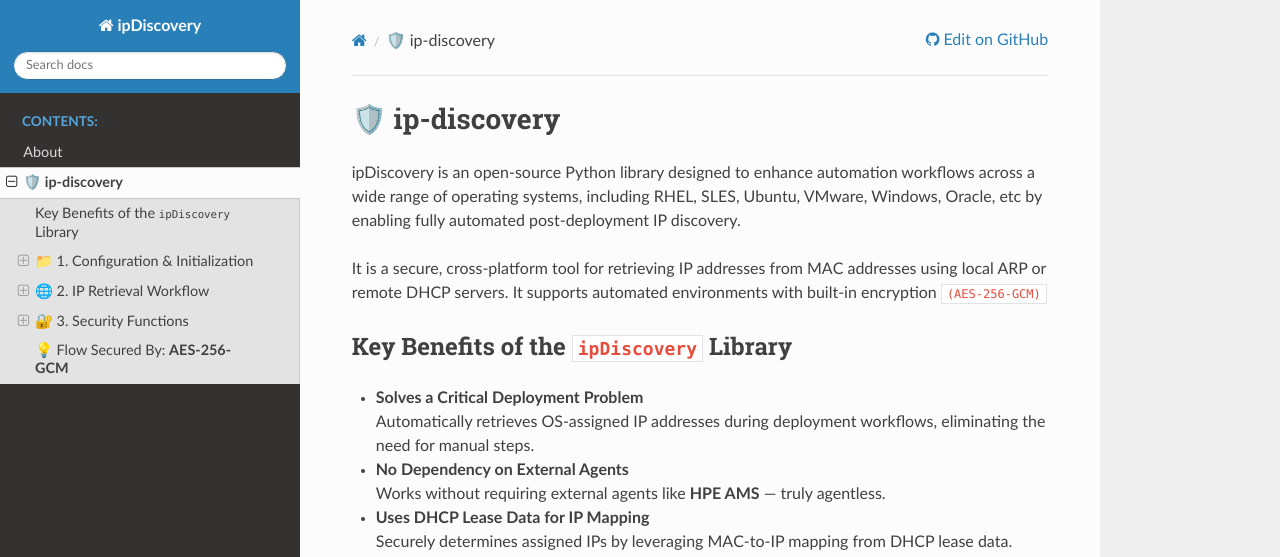
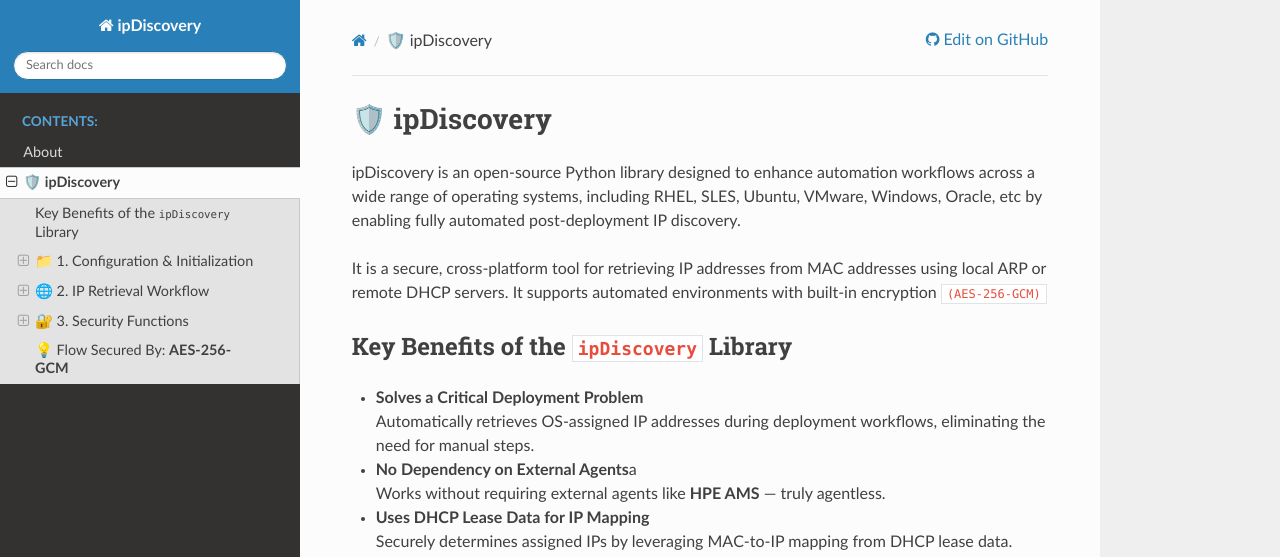
Before and after one commit to fusionvikas2015/ipDiscovery, a Sphinx documentation site: the page built from docs/source/ipDiscovery.md, in a window 1280 px wide and 900 px high. Shown: the top 557 px of the window. Built offline with Sphinx 7.4.7 and the Read the Docs theme 3.1.0, drawn with Linux system fonts in a browser that asks for light colours.

Commit message:
doc upadted

```diff
--- a/docs/source/ipDiscovery.md
+++ b/docs/source/ipDiscovery.md
@@ -1,4 +1,4 @@
-# 🛡️ ip-discovery
+# 🛡️ ipDiscovery
 
 ipDiscovery is an open-source Python library designed to enhance automation workflows across a wide range of operating
 systems, including RHEL, SLES, Ubuntu, VMware, Windows, Oracle, etc by enabling fully automated post-deployment IP
@@ -13,7 +13,7 @@
   Automatically retrieves OS-assigned IP addresses during deployment workflows, eliminating the need for manual steps.
 
 
-- **No Dependency on External Agents**
+- **No Dependency on External Agents**a
   Works without requiring external agents like **HPE AMS** — truly agentless.
 
 
```
